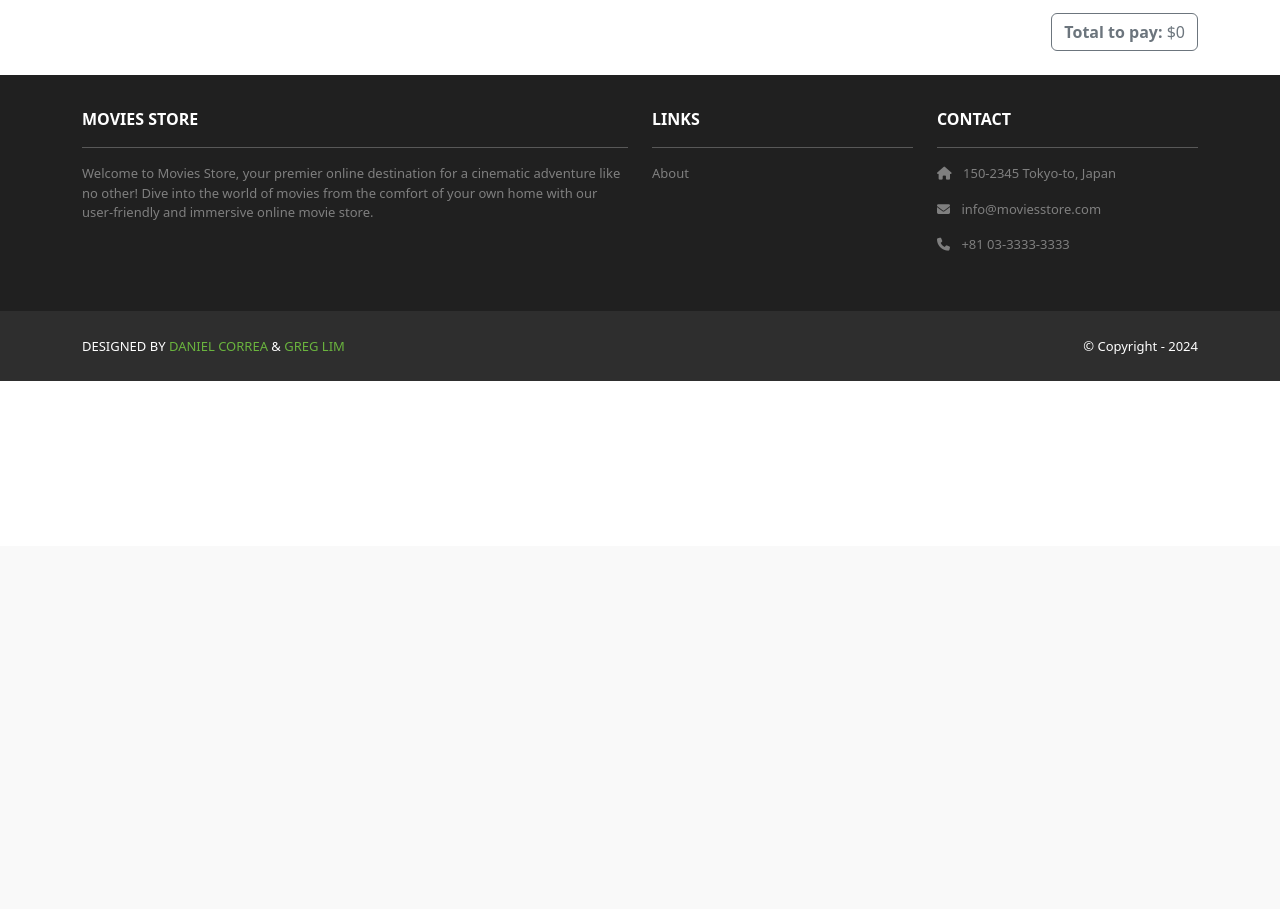
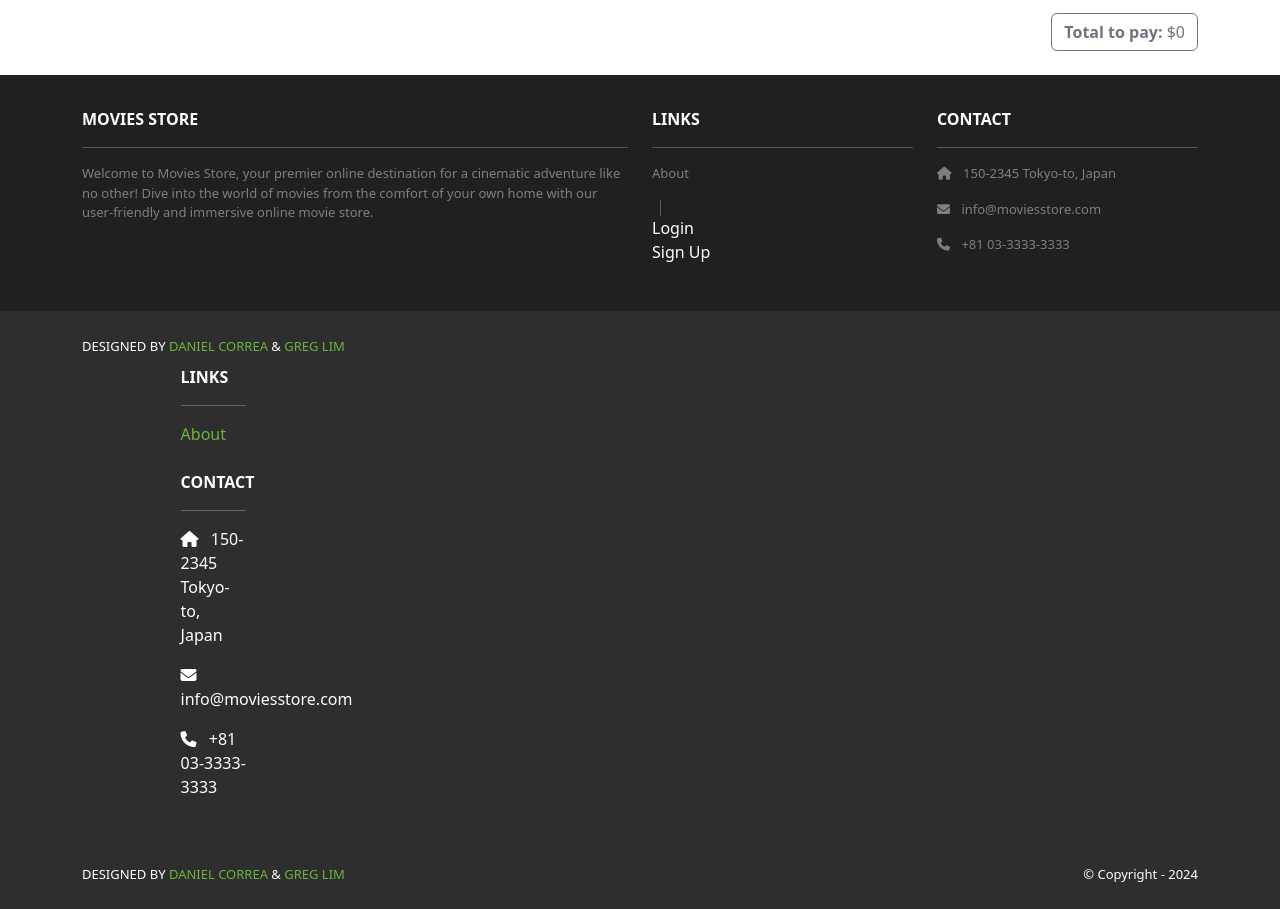
Before and after one commit to georgegoldenbank/team4MovieStore, a Django app: page /cart/ in a window 1280 px wide. Shown: the part 254-1163 px from the top of the page. Before the commit the page ends 635 px from the top, so only its background shows below. Run offline with Django 5.2, Linux system fonts and the light colour scheme; parts of the project's set-up code (start-up, migrations or seed data) failed here and were passed over; some libraries are stand-ins or nearby versions.

Commit message:
fixed base html

```diff
--- a/moviesstore/settings.py
+++ b/moviesstore/settings.py
@@ -41,6 +41,7 @@ INSTALLED_APPS = [
     'movies',
     'home',
     'cart',
+    'accounts',
 ]
 
 MIDDLEWARE = [
--- a/moviesstore/templates/base.html
+++ b/moviesstore/templates/base.html
@@ -1,7 +1,7 @@
 <!DOCTYPE html>
 <html>
+
 {% load static %}
-
 <head>
   <title>{{ template_data.title }}</title>
   <link href="https://cdn.jsdelivr.net/npm/bootstrap@5.3.3/dist/css/bootstrap.min.css" rel="stylesheet"
@@ -41,6 +41,7 @@
   </div>
 
   <!-- Footer -->
+   <!-- Footer -->
     <section class="p-3 ms-footer d-none d-md-block">
       <div class="container">
         <div class="row mt-3 text-white">
@@ -48,10 +49,43 @@
             <b>MOVIES STORE</b>
             <hr />
             <p>Welcome to Movies Store, your premier online destination for a cinematic
-            adventure like no other! Dive into the world of movies from the comfort of your own home with our
-            user-friendly
+              adventure like no other! Dive into the world of movies from the comfort of your own home with our user-friendly
               and immersive online movie store.</p>
           </div>
+          <div class="col-md-3 col-lg-3 col-xl-3 mx-auto mb-4">
+            <b>LINKS</b>
+            <hr />
+            <p><a class="nav-link" href="{% url 'home.about' %}">About</a></p>
+            <div class="vr bg-white mx-2 d-none
+              d-lg-block"></div>
+            {% if user.is_authenticated %}
+            <a class="nav-link"
+              href="{% url 'accounts.logout' %}">Logout ({{ user.username }})</a>
+            {% else %}
+            <a class="nav-link"
+              href="{% url 'accounts.login' %}">Login</a>
+            <a class="nav-link"
+              href="{% url 'accounts.signup' %}">
+              Sign Up
+            </a>
+            {% endif %}
+          </div>
+          <div class="col-md-3 col-lg-3 col-xl-3 mx-auto mb-4">
+            <b>CONTACT</b>
+            <hr />
+            <p><i class="fas fa-home me-2"></i> 150-2345 Tokyo-to, Japan</p>
+            <p><i class="fas fa-envelope me-2"></i> info@moviesstore.com</p>
+            <p><i class="fas fa-phone me-2"></i> +81 03-3333-3333</p>
+          </div>
+        </div>
+       </div>
+    </section>
+    <section class="p-3 ms-footer-bottom bg-dark">
+      <div class="container d-flex justify-content-between">
+        <div class="me-5 text-white">
+          <span>DESIGNED BY <a href="https://www.x.com/danielgarax" target="_blank">DANIEL CORREA</a> &
+            <a href="https://www.x.com/greglim81" target="_blank">GREG LIM</a>
+          </span>
         <div class="col-md-3 col-lg-3 col-xl-3 mx-auto mb-4">
           <b>LINKS</b>
           <hr />
--- a/moviesstore/urls.py
+++ b/moviesstore/urls.py
@@ -22,6 +22,7 @@ from django.conf import settings
 urlpatterns = [
     path('admin/', admin.site.urls),
     path('', include('home.urls')),
+    path('movies/', include('movies.urls')),
     path('cart/', include('cart.urls')),
 ]
 urlpatterns += static(settings.MEDIA_URL, document_root=settings.MEDIA_ROOT)
```
Lines whose indentation alone changed are shown as unchanged.
